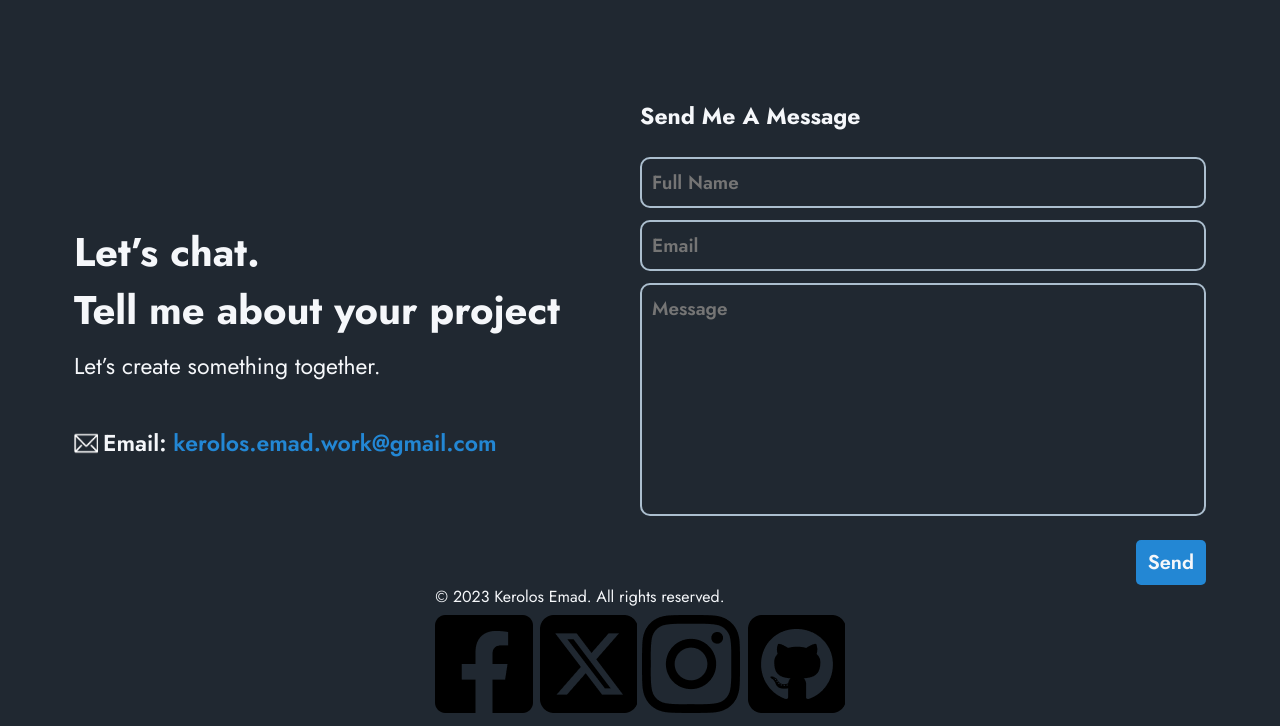
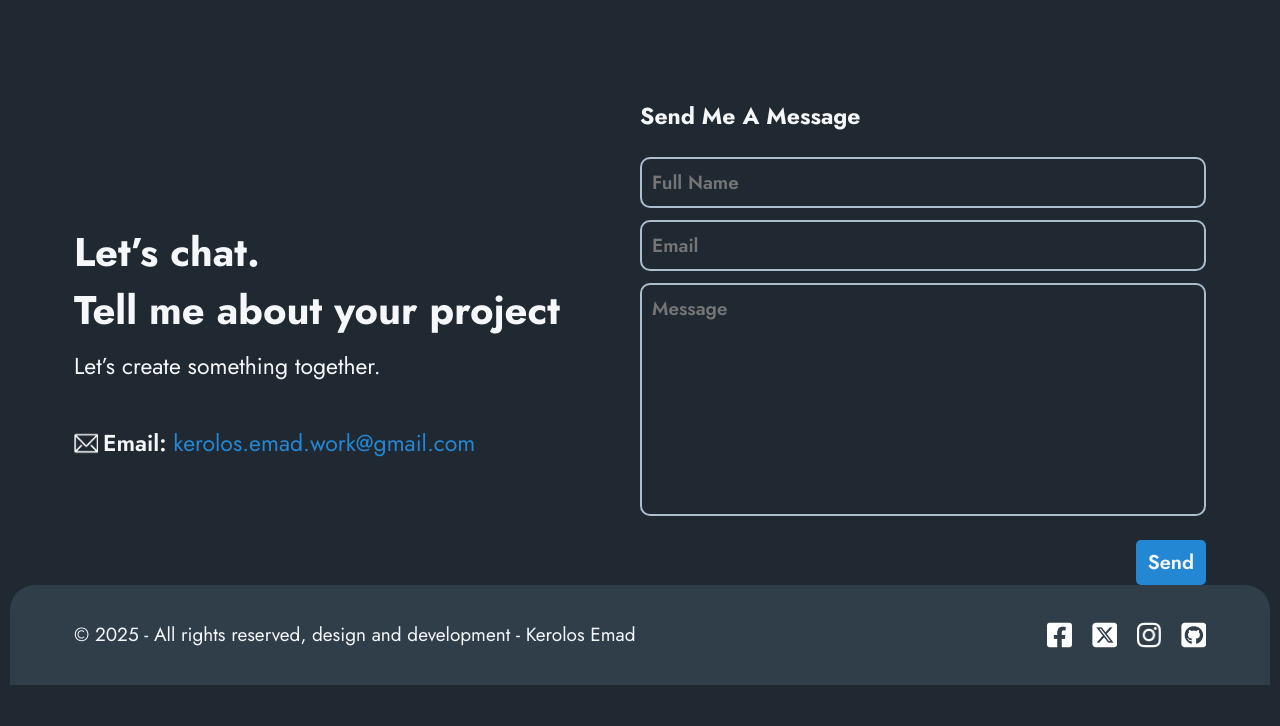
Before and after one commit to kerolos350/Portfolio, a plain HTML site: page index.html in a window 1280 px wide. Shown: the part 4300-5026 px from the top of the page. After the commit the page ends 4985 px from the top, so only its background shows below. Drawn offline with Linux system fonts and the light colour scheme; a web font is replaced by a local one.

Commit message:
Update footer content and styles for improved layout and social media links

```diff
--- a/index.html
+++ b/index.html
@@ -410,7 +410,7 @@
             </section>
         </main>
         <footer>
-            <p>© 2023 Kerolos Emad. All rights reserved.</p>
+            <p>© 2025 - All rights reserved, design and development - Kerolos Emad</p>
             <div class="socials">
                 <a href="https://www.linkedin.com/in/kerolos-emad/" rel="noopener noreferrer" onclick="return ! window.open(this.href);"><img src="./icons/black-facebook.png" alt="Facebook account"></a>
                 <a href="https://www.linkedin.com/in/kerolos-emad/" rel="noopener noreferrer" onclick="return ! window.open(this.href);"><img src="./icons/black-x.png" alt="X/Twitter account"></a>
--- a/style.css
+++ b/style.css
@@ -706,6 +706,7 @@ header nav a.active {
 #contact .column .email p a {
     color: var(--blue-500);
     text-decoration: none;
+    font-weight: 400;
 }
 #contact .column .email p a:hover {
     color: var(--blue-200);
@@ -749,3 +750,53 @@ header nav a.active {
     border: none;
     margin-top: max(12px);
 }
+
+footer {
+    height: 100px;
+    width: calc(100vw - 20px);
+    padding: 0 calc(50vw - max(576px));
+    display: flex;
+    flex-direction: row;
+    align-items: center;
+    justify-content: space-between;
+    background-color: var(--shade-900);
+    border-radius: 25px 25px 0px 0px;
+}
+
+footer p {
+    font-size: var(--desktop-h6-font-size);
+    color: var(--shade-50);
+}
+
+footer .socials {
+    display: flex;
+    flex-direction: row;
+    gap: 20px;
+}
+
+footer .socials a {
+    color: var(--shade-50);
+    text-decoration: none;
+    height: 28px;
+}
+
+footer .socials a img {
+    filter: invert(1);
+    height: 28px;
+}
+
+footer .socials a:nth-child(1) img:hover {
+    filter: invert(23%) sepia(97%) saturate(1413%) hue-rotate(199deg) brightness(101%) contrast(101%);
+}
+
+footer .socials a:nth-child(2) img:hover {
+    filter: invert(54%) sepia(88%) saturate(747%) hue-rotate(176deg) brightness(97%) contrast(101%);
+}
+
+footer .socials a:nth-child(3) img:hover {
+    filter: invert(34%) sepia(94%) saturate(476%) hue-rotate(308deg) brightness(101%) contrast(90%);
+}
+
+footer .socials a:nth-child(4) img:hover {
+    filter: invert(7%) sepia(6%) saturate(437%) hue-rotate(342deg) brightness(95%) contrast(91%);
+}
```
